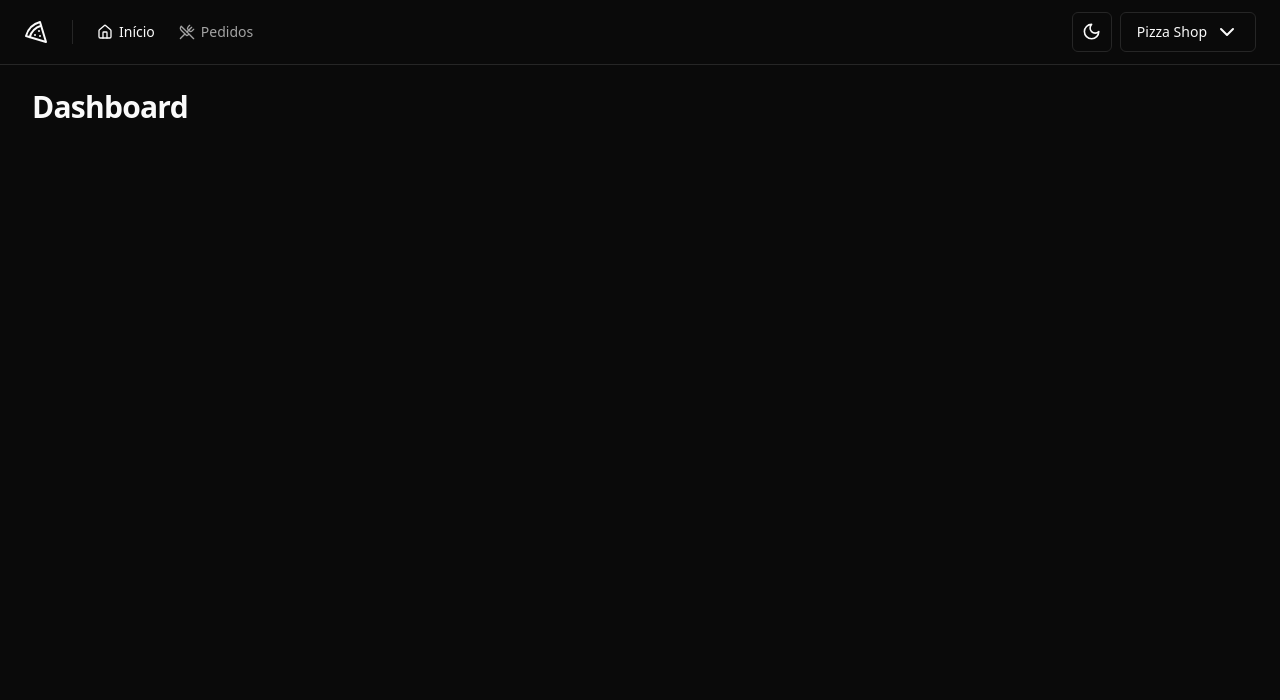
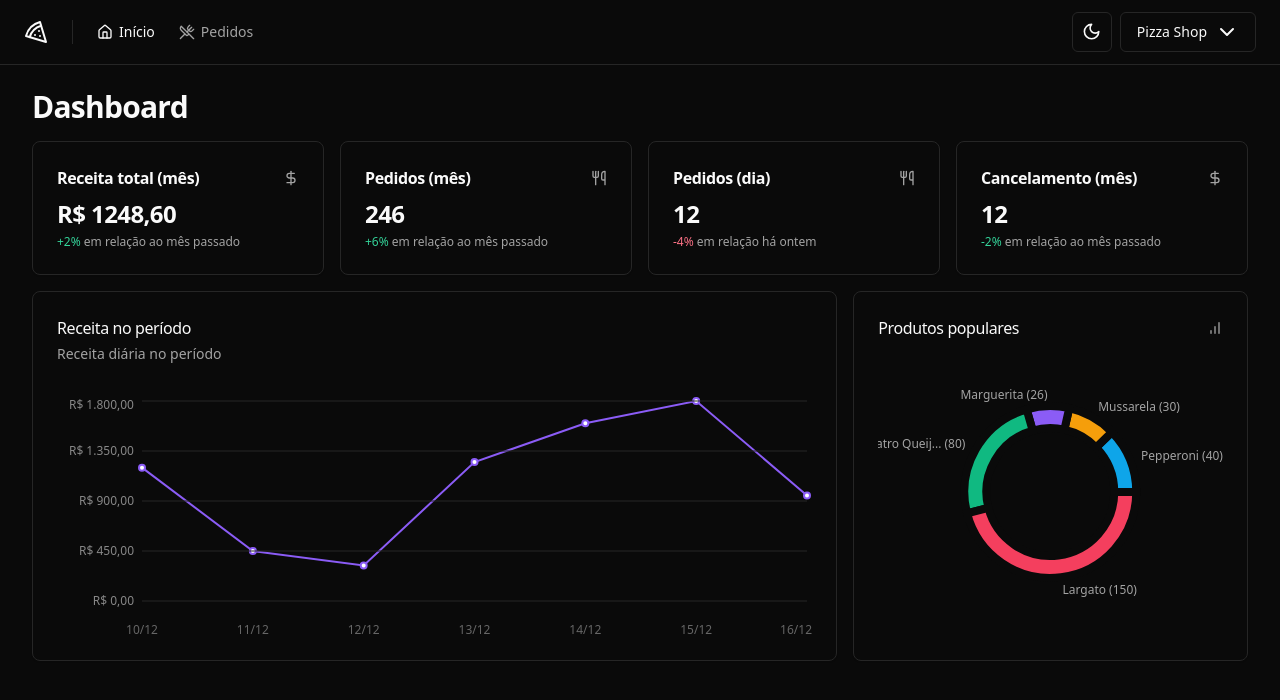
Before and after one commit to josefralmeidaads/pizzashop, a React (Vite) app: page / in a window 1280 px wide. Shown: the top 700 px of the page. Built offline with nearby package versions, Linux system fonts and the light colour scheme; the HTML template or start-up script is replaced by a standard one.

Commit message:
finalizado layout do app

```diff
--- a/package.json
+++ b/package.json
@@ -30,6 +30,7 @@
     "react-helmet-async": "^2.0.5",
     "react-hook-form": "^7.51.5",
     "react-router-dom": "^6.23.1",
+    "recharts": "^2.12.7",
     "shadcn-ui": "^0.8.0",
     "sonner": "^1.4.41",
     "sort-by": "^1.2.0",
--- /dev/null
+++ b/src/pages/404.tsx
@@ -0,0 +1,17 @@
+import React from 'react';
+import { Link } from 'react-router-dom';
+
+// import { Container } from './styles';
+
+const NotFound: React.FC = () => {
+  return (
+   <div className="flex h-screen flex-col items-center justify-center gap-2">
+    <h1 className="text-4xl font-bold">Página não encontrada</h1>
+    <p className="text-accent-foreground">
+     Voltar para o <Link to="/" className="text-sky-600 dark:text-sky-400">Dashboard</Link>
+    </p>
+   </div>
+  );
+}
+
+export default NotFound;
--- /dev/null
+++ b/src/pages/app/Dashboard/components/DaysOrdersAmountCard/index.tsx
@@ -0,0 +1,27 @@
+import { Card, CardContent, CardHeader, CardTitle } from '@/components/ui/card';
+import { Utensils } from 'lucide-react';
+import React from 'react';
+
+
+const DaysOrdersAmountCard = () => {
+  return (
+  <Card>
+   <CardHeader className="flex flex-row items-center justify-between space-y-0 pb-2">
+     <CardTitle className="text-base font-semibold">Pedidos (dia)</CardTitle>
+     <Utensils className="h-4 w-4 text-muted-foreground"/>
+   </CardHeader>
+   <CardContent className="space-y-1">
+     <span className="text-2xl font-bold tracking-tight">
+       12
+     </span>
+     <p className="text-xs text-muted-foreground">
+       <span className="text-rose-500 dark:text-rose-400">
+        -4%
+      </span> em relação há ontem
+     </p>
+   </CardContent>
+   </Card>
+  );
+}
+
+export default DaysOrdersAmountCard;
--- /dev/null
+++ b/src/pages/app/Dashboard/components/MonthCanceledOrdersAmountCard/index.tsx
@@ -0,0 +1,26 @@
+import { Card, CardContent, CardHeader, CardTitle } from '@/components/ui/card';
+import { DollarSign } from 'lucide-react';
+import React from 'react';
+
+const MonthCanceledOrdersAmountCard: React.FC = () => {
+  return (
+   <Card>
+   <CardHeader className="flex flex-row items-center justify-between space-y-0 pb-2">
+     <CardTitle className="text-base font-semibold">Cancelamento (mês)</CardTitle>
+     <DollarSign className="h-4 w-4 text-muted-foreground"/>
+   </CardHeader>
+   <CardContent className="space-y-1">
+     <span className="text-2xl font-bold tracking-tight">
+       12
+     </span>
+     <p className="text-xs text-muted-foreground">
+       <span className="text-emerald-500 dark:text-emerald-400">
+        -2%
+       </span> em relação ao mês passado
+     </p>
+   </CardContent>
+   </Card>
+  );
+}
+
+export default MonthCanceledOrdersAmountCard;
--- /dev/null
+++ b/src/pages/app/Dashboard/components/MonthOrdersAmountCard/index.tsx
@@ -0,0 +1,26 @@
+import { Card, CardContent, CardHeader, CardTitle } from '@/components/ui/card';
+import { Utensils } from 'lucide-react';
+import React from 'react';
+
+// import { Container } from './styles';
+
+const MonthOrdersAmountCard = () => {
+  return (
+  <Card>
+   <CardHeader className="flex flex-row items-center justify-between space-y-0 pb-2">
+     <CardTitle className="text-base font-semibold">Pedidos (mês)</CardTitle>
+     <Utensils className="h-4 w-4 text-muted-foreground"/>
+   </CardHeader>
+   <CardContent className="space-y-1">
+     <span className="text-2xl font-bold tracking-tight">
+       246
+     </span>
+     <p className="text-xs text-muted-foreground">
+       <span className="text-emerald-500 dark:text-emerald-400">+6%</span> em relação ao mês passado
+     </p>
+   </CardContent>
+   </Card>
+  );
+}
+
+export default MonthOrdersAmountCard;
--- /dev/null
+++ b/src/pages/app/Dashboard/components/MonthRevenueCard/index.tsx
@@ -0,0 +1,24 @@
+import { Card, CardContent, CardHeader, CardTitle } from '@/components/ui/card';
+import { DollarSign } from 'lucide-react';
+import React from 'react';
+
+const MonthRevenueCard: React.FC = () => {
+  return (
+   <Card>
+    <CardHeader className="flex flex-row items-center justify-between space-y-0 pb-2">
+      <CardTitle className="text-base font-semibold">Receita total (mês)</CardTitle>
+      <DollarSign className="h-4 w-4 text-muted-foreground"/>
+    </CardHeader>
+    <CardContent className="space-y-1">
+      <span className="text-2xl font-bold tracking-tight">
+        R$ 1248,60
+      </span>
+      <p className="text-xs text-muted-foreground">
+        <span className="text-emerald-500 dark:text-emerald-400">+2%</span> em relação ao mês passado
+      </p>
+    </CardContent>
+   </Card>
+  );
+}
+
+export default MonthRevenueCard;
--- /dev/null
+++ b/src/pages/app/Dashboard/components/PopularProductsChart/index.tsx
@@ -0,0 +1,95 @@
+import React from 'react';
+import { Card, CardContent, CardHeader, CardTitle } from '@/components/ui/card';
+import { BarChart } from 'lucide-react';
+import {
+ Cell,
+ Pie,
+ PieChart,
+ ResponsiveContainer
+} from 'recharts';
+import colors from 'tailwindcss/colors';
+
+const data = [
+ { product: 'Pepperoni', amount: 40 },
+ { product: 'Mussarela', amount: 30 },
+ { product: 'Marguerita', amount: 26 },
+ { product: 'Quatro Queijos', amount: 80 },
+ { product: 'Largato', amount: 150 },
+]
+
+const COLORS = [
+ colors.sky['500'],
+ colors.amber['500'],
+ colors.violet['500'],
+ colors.emerald['500'],
+ colors.rose['500'],
+]
+
+const PopularProductsChart: React.FC = () => {
+  return (
+   <Card className="col-span-3">
+    <CardHeader className="pb-8">
+     <div className="flex items-center justify-between">
+      <CardTitle className="text-base font-medium">Produtos populares</CardTitle>
+      <BarChart className="w-4 h-4 text-muted-foreground"/>
+     </div>
+    </CardHeader>
+    <CardContent>
+     <ResponsiveContainer width="100%" height={240}>
+      <PieChart style={{ fontSize: 12 }}>
+       <Pie
+        data={data}
+        dataKey="amount"
+        nameKey="product"
+        cx="50%"
+        cy="50%"
+        outerRadius={86}
+        innerRadius={64}
+        strokeWidth={8}
+        label={({
+         cx,
+         cy,
+         midAngle,
+         innerRadius,
+         outerRadius,
+         value,
+         index,
+       }) => {
+         const RADIAN = Math.PI / 180
+         const radius = 12 + innerRadius + (outerRadius - innerRadius)
+         const x = cx + radius * Math.cos(-midAngle * RADIAN)
+         const y = cy + radius * Math.sin(-midAngle * RADIAN)
+
+         return (
+           <text
+             x={x}
+             y={y}
+             className="fill-muted-foreground text-xs"
+             textAnchor={x > cx ? 'start' : 'end'}
+             dominantBaseline="central"
+           >
+             {data[index].product.length > 12
+               ? data[index].product.substring(0, 12).concat('...')
+               : data[index].product}{' '}
+             ({value})
+           </text>
+         )
+       }}
+       labelLine={false}
+       >
+        {data.map((_, index) => (
+         <Cell
+          key={`cell-${index}`}
+          fill={COLORS[index]}
+          className="stroke-background hover:opacity-80"
+         />
+        ))}
+       </Pie>
+      </PieChart>
+     </ResponsiveContainer>
+    </CardContent>
+   </Card>
+  );
+}
+
+export default PopularProductsChart;
--- /dev/null
+++ b/src/pages/app/Dashboard/components/RevenueChart/index.tsx
@@ -0,0 +1,58 @@
+import React from 'react';
+import colors from 'tailwindcss/colors';
+import { Card, CardContent, CardDescription, CardHeader, CardTitle } from '@/components/ui/card';
+import {
+ ResponsiveContainer,
+ LineChart,
+ XAxis,
+ YAxis,
+ CartesianGrid,
+ Line,
+ Tooltip
+} from 'recharts';
+
+const data = [
+ { date: '10/12', revenue: 1200 },
+ { date: '11/12', revenue: 450 },
+ { date: '12/12', revenue: 320 },
+ { date: '13/12', revenue: 1250 },
+ { date: '14/12', revenue: 1600 },
+ { date: '15/12', revenue: 1800 },
+ { date: '16/12', revenue: 950 },
+]
+
+const RevenueChart: React.FC = () => {
+  return (
+   <Card className="col-span-6">
+    <CardHeader className="flex-row items-center justify-between pb-8">
+     <div className="space-y-1">
+      <CardTitle className="text-base font-medium">Receita no período</CardTitle>
+      <CardDescription>Receita diária no período</CardDescription>
+     </div>
+    </CardHeader>
+    <CardContent>
+     <ResponsiveContainer width="100%" height={240}>
+      <LineChart data={data} style={{ fontSize: 12}}>
+       <YAxis
+        stroke="#888"
+        axisLine={false}
+        tickLine={false}
+        width={80}
+        tickFormatter={(value: number) => value.toLocaleString('pt-BR', { currency: 'BRL', style: 'currency' })}
+       />
+       <XAxis
+        dataKey="date"
+        tickLine={false}
+        axisLine={false}
+        dy={16}
+       />
+       <Line type="linear" strokeWidth="2" dataKey="revenue" stroke={colors.violet['500']}/>
+       <CartesianGrid vertical={false} className="stroke-muted"/>
+      </LineChart>
+     </ResponsiveContainer>
+    </CardContent>
+   </Card>
+  );
+}
+
+export default RevenueChart;
--- a/src/pages/app/Dashboard/index.tsx
+++ b/src/pages/app/Dashboard/index.tsx
@@ -1,7 +1,10 @@
-import React from 'react';
 import { Helmet } from 'react-helmet-async';
-
-// import { Container } from './styles';
+import MonthRevenueCard from './components/MonthRevenueCard';
+import MonthOrdersAmountCard from './components/MonthOrdersAmountCard';
+import DaysOrdersAmountCard from './components/DaysOrdersAmountCard';
+import MonthCanceledOrdersAmountCard from './components/MonthCanceledOrdersAmountCard';
+import RevenueChart from './components/RevenueChart';
+import PopularProductsChart from './components/PopularProductsChart';
 
 const Dashboard = () => {
   return (
@@ -11,7 +14,15 @@
         <h1 className="text-3xl font-bold tracking-tight">Dashboard</h1>
 
         <div className="grid grid-cols-4 gap-4">
+          <MonthRevenueCard />
+          <MonthOrdersAmountCard />
+          <DaysOrdersAmountCard />
+          <MonthCanceledOrdersAmountCard />
+        </div>
 
+        <div className="grid grid-cols-9 gap-4">
+          <RevenueChart />
+          <PopularProductsChart />
         </div>
       </div>
     </>
--- a/src/routes/Router.tsx
+++ b/src/routes/Router.tsx
@@ -1,3 +1,4 @@
+import NotFound from "@/pages/404";
 import { AppLayout } from "@/pages/_layouts/app";
 import { AuthLayout } from "@/pages/_layouts/auth";
 import Dashboard from "@/pages/app/Dashboard";
@@ -10,6 +11,7 @@
  {
   path: '/',
   element: <AppLayout />,
+  errorElement: <NotFound />,
   children: [
    {
     path: '/',
```
Also changed, not shown: 1 other file (tests, documents, lock files or other folders).
